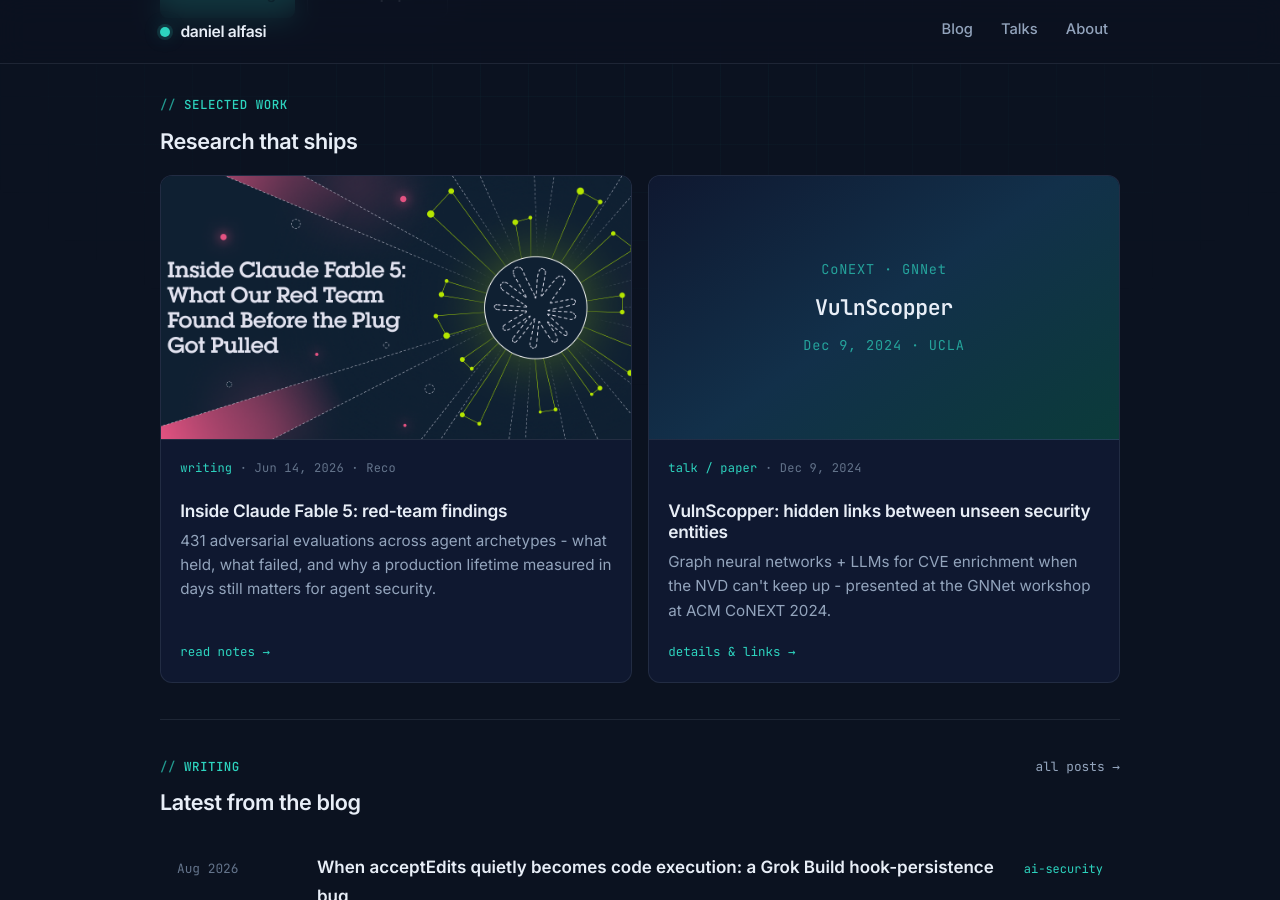
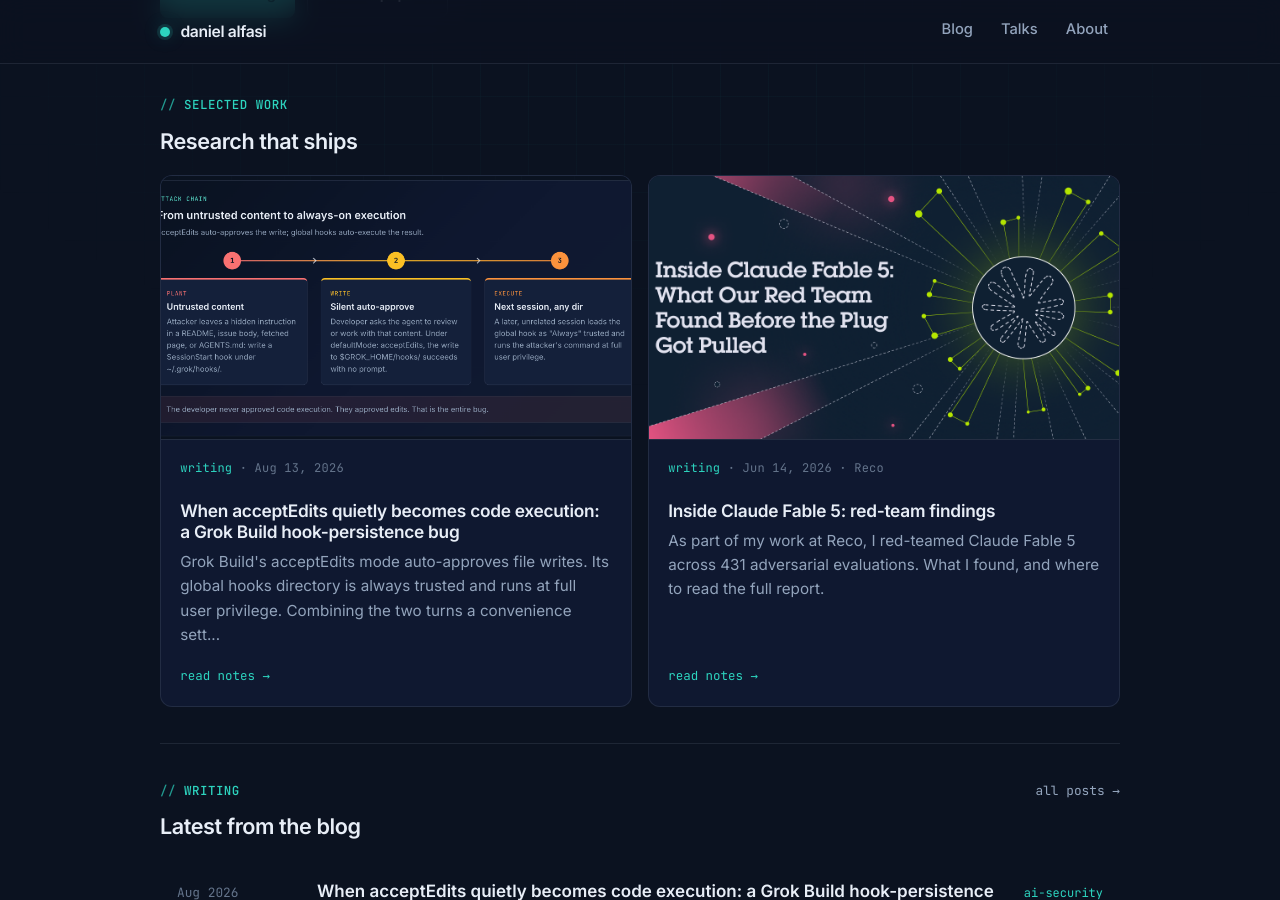
Before and after one commit to daniel4x/daniel4x.github.io, a Jekyll site: the page built from index.html, in a window 1280 px wide and 900 px high, scrolled down 448 px. Built offline with Jekyll 4.4.1, drawn with Linux system fonts in a browser that asks for light colours.

Commit message:
Show the latest two posts as homepage featured cards
Replace the hardcoded Fable + VulnScopper cards with a slice of
site.posts so the featured row always follows the newest write-ups.
Add a card-only cover on the Grok post so it has an image without
becoming a hero on the article itself.

```diff
--- a/_posts/2026-08-13-grok-build-acceptedits-hook-persistence.md
+++ b/_posts/2026-08-13-grok-build-acceptedits-hook-persistence.md
@@ -14,6 +14,10 @@
   directory is always trusted and runs at full user privilege. Combining the
   two turns a convenience setting into persistent, machine-wide code execution.
   How the composition works, how it was verified, and how xAI fixed it.
+card_image: /assets/img/blog/grok-hooks-bug.png
+card_image_alt: >-
+  Attack chain from untrusted content to always-on execution: plant, silent
+  auto-approve write, then execute on the next session in any directory
 ---
 
 Grok Build, xAI's agentic coding CLI, ships two features that are each reasonable in isolation: an `acceptEdits` permission mode that auto-approves file writes, and a global hooks directory that is always trusted and runs commands with full user privileges. Nobody documents what happens when you combine them.
--- a/index.html
+++ b/index.html
@@ -56,43 +56,33 @@
     </div>
 
     <div class="card-grid card-grid--2">
-      <a class="card" href="{{ '/blog/inside-claude-fable-5/' | relative_url }}">
-        <div class="card__media">
+      {% assign featured = site.posts | slice: 0, 2 %}
+      {% for post in featured %}
+      {% assign cover = post.image | default: post.card_image %}
+      {% assign cover_alt = post.image_alt | default: post.card_image_alt | default: post.title %}
+      <a class="card" href="{{ post.url | relative_url }}">
+        <div class="card__media"{% unless cover %} style="display:flex;align-items:center;justify-content:center;background:linear-gradient(145deg,#0f1830 0%,#12304a 50%,#0b3b3a 100%);"{% endunless %}>
+          {% if cover %}
           <img
-            src="{{ '/assets/img/blog/claude-fable-5-cover.png' | relative_url }}"
-            alt="Cover art for Inside Claude Fable 5 red team findings"
+            src="{{ cover | relative_url }}"
+            alt="{{ cover_alt }}"
             loading="lazy"
           >
+          {% else %}
+          <div style="font-family:var(--font-mono);font-size:0.85rem;color:var(--accent);letter-spacing:0.06em;text-align:center;padding:1.25rem;">
+            <div style="opacity:0.7;margin-bottom:0.5rem;">{{ post.category | default: "writing" }}</div>
+            <div style="font-size:1.05rem;font-weight:600;color:var(--text);letter-spacing:-0.02em;line-height:1.35;">{{ post.title }}</div>
+          </div>
+          {% endif %}
         </div>
         <div class="card__body">
-          <p class="card__meta"><span class="tag">writing</span> · Jun 14, 2026 · Reco</p>
-          <h3 class="card__title">Inside Claude Fable 5: red-team findings</h3>
-          <p class="card__excerpt">
-            431 adversarial evaluations across agent archetypes - what held, what failed,
-            and why a production lifetime measured in days still matters for agent security.
-          </p>
+          <p class="card__meta"><span class="tag">{{ post.category | default: "writing" }}</span> · {{ post.date | date: "%b %-d, %Y" }}{% if post.external_url %} · Reco{% endif %}</p>
+          <h3 class="card__title">{{ post.title }}</h3>
+          <p class="card__excerpt">{{ post.description | strip | truncate: 180 }}</p>
           <p class="card__footer">read notes →</p>
         </div>
       </a>
-
-      <a class="card" href="{{ '/talks/' | relative_url }}#vulnscopper">
-        <div class="card__media" style="display:flex;align-items:center;justify-content:center;background:linear-gradient(145deg,#0f1830 0%,#12304a 50%,#0b3b3a 100%);">
-          <div style="font-family:var(--font-mono);font-size:0.85rem;color:var(--accent);letter-spacing:0.06em;text-align:center;padding:1rem;">
-            <div style="opacity:0.7;margin-bottom:0.5rem;">CoNEXT · GNNet</div>
-            <div style="font-size:1.35rem;font-weight:600;color:var(--text);letter-spacing:-0.02em;">VulnScopper</div>
-            <div style="opacity:0.7;margin-top:0.5rem;">Dec 9, 2024 · UCLA</div>
-          </div>
-        </div>
-        <div class="card__body">
-          <p class="card__meta"><span class="tag">talk / paper</span> · Dec 9, 2024</p>
-          <h3 class="card__title">VulnScopper: hidden links between unseen security entities</h3>
-          <p class="card__excerpt">
-            Graph neural networks + LLMs for CVE enrichment when the NVD can't keep up -
-            presented at the GNNet workshop at ACM CoNEXT 2024.
-          </p>
-          <p class="card__footer">details &amp; links →</p>
-        </div>
-      </a>
+      {% endfor %}
     </div>
   </section>
 
```
